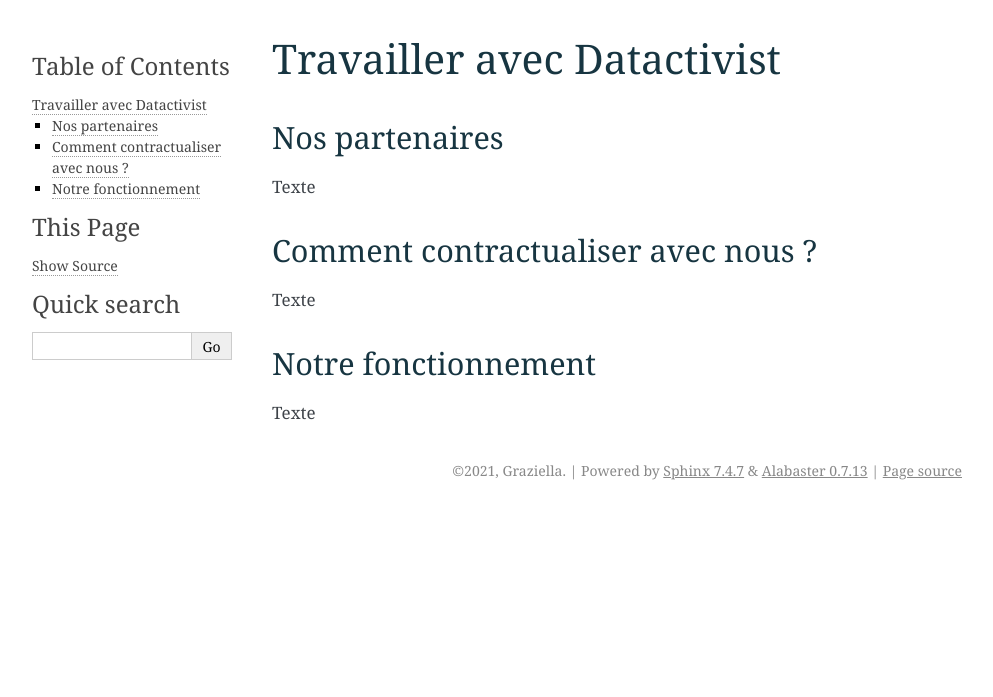
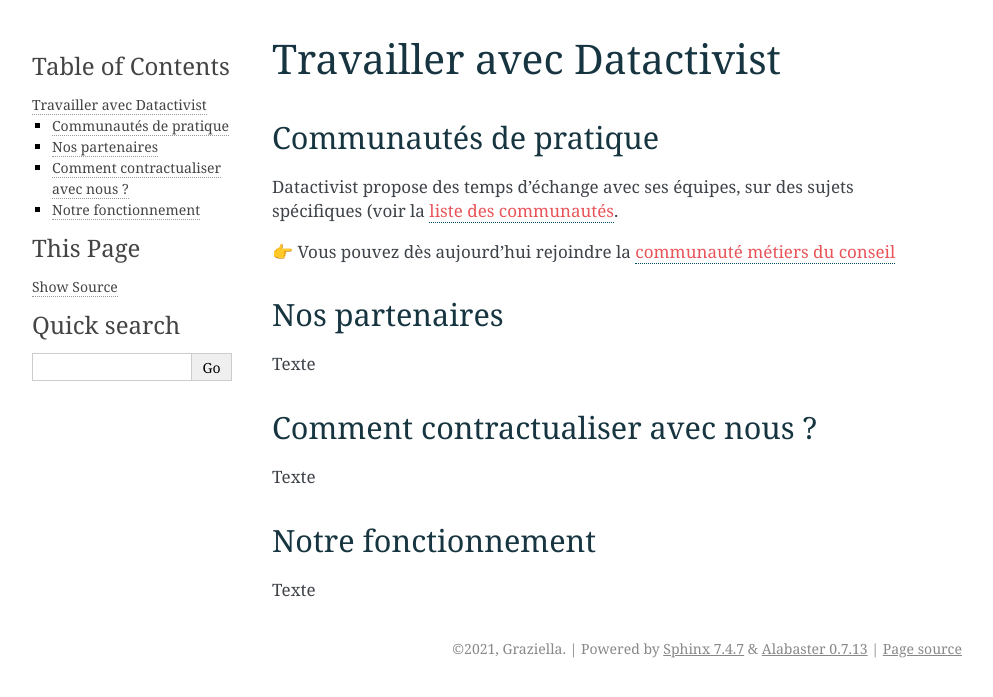
Before and after one commit to datactivist/documentation-datactivist, a Sphinx documentation site: the page built from docs/source/partenaires.md, in a window 1280 px wide. Shown: the top 697 px of the page, without its empty margins (148-1141 px from the left). Built offline with Sphinx 7.4.7, drawn with Linux system fonts in a browser that asks for light colours.

Commit message:
Update partenaires.md

```diff
--- a/docs/source/partenaires.md
+++ b/docs/source/partenaires.md
@@ -1,4 +1,10 @@
 # Travailler avec Datactivist
+
+## Communautés de pratique
+
+Datactivist propose des temps d'échange avec ses équipes, sur des sujets spécifiques (voir la [liste des communautés](/missions-quotidien.html#communautes-de-pratique).
+
+👉 Vous pouvez dès aujourd'hui rejoindre la [communauté métiers du conseil](https://odoo.datactivist.coop/blog/datactivist-1/devenons-ensemble-de-meilleurs-consultants-2)
 
 ## Nos partenaires
 
```
